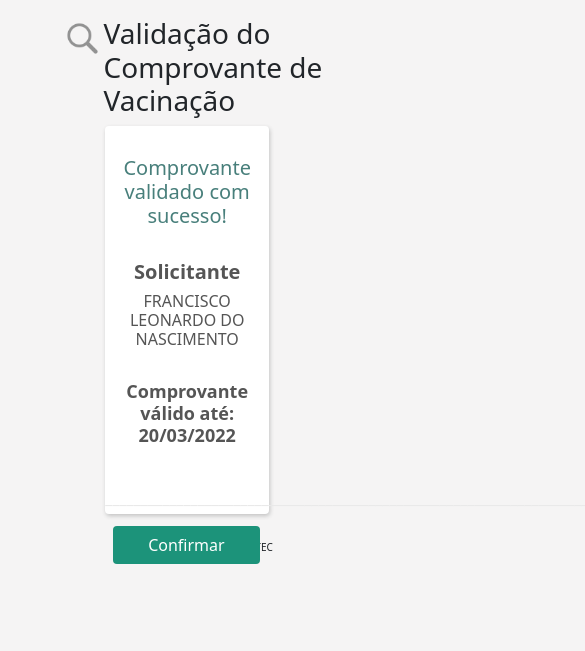
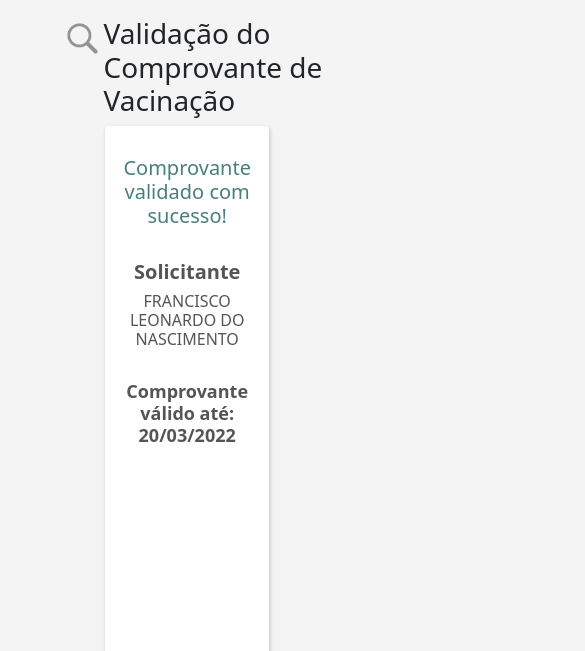
Before and after one commit to Leonardo-Nascimento/github-pages, a plain HTML site: page index.html in a window 390 px wide. Shown: the part 193-844 px from the top of the page, 585 px wide, since content can reach past the window. Drawn offline with nearby package versions, Linux system fonts and the light colour scheme.

Commit message:
teste novo layout mobile

```diff
--- a/index.css
+++ b/index.css
@@ -92,7 +92,7 @@ body{
 
 }
 
-@media (max-width: 736px) {
+@media (max-width: 2000px) {
     #navBar{
         height: 145px;
         display: flex;
@@ -167,13 +167,27 @@ body{
 
     #quadradoPrincipal{
         width: 42%;
-        height: 388px;
+        height: 700px;
         margin-left: 27%;
+    }
+
+    #quadradoPrincipal p{
+        margin-left: 6%;
+        align-items: center;
+        margin-top: 270px;
+        position: absolute;
+
+        /* align-items: center;
+        margin-top: 50px; */
+    }
+
+    #quadradoPrincipal #button{
+        margin-top: 355px;
     }
 
     #footer{
         text-align: center;
-        margin-top: 5%;
+        margin-top: 30%;
     }
 
 }
--- a/index.html
+++ b/index.html
@@ -64,7 +64,7 @@
             <h5 style="color: #555555; font-weight: bold;" id="dataValidade">Comprovante válido até: 20/03/2022</h5>
 
             <p style="color: #e8e8e8;">
-                __________________________________________________________________________________________</p>
+                __________________________________________</p>
 
             <button type="button" class="btn" id="button">Confirmar</button>
 
```
